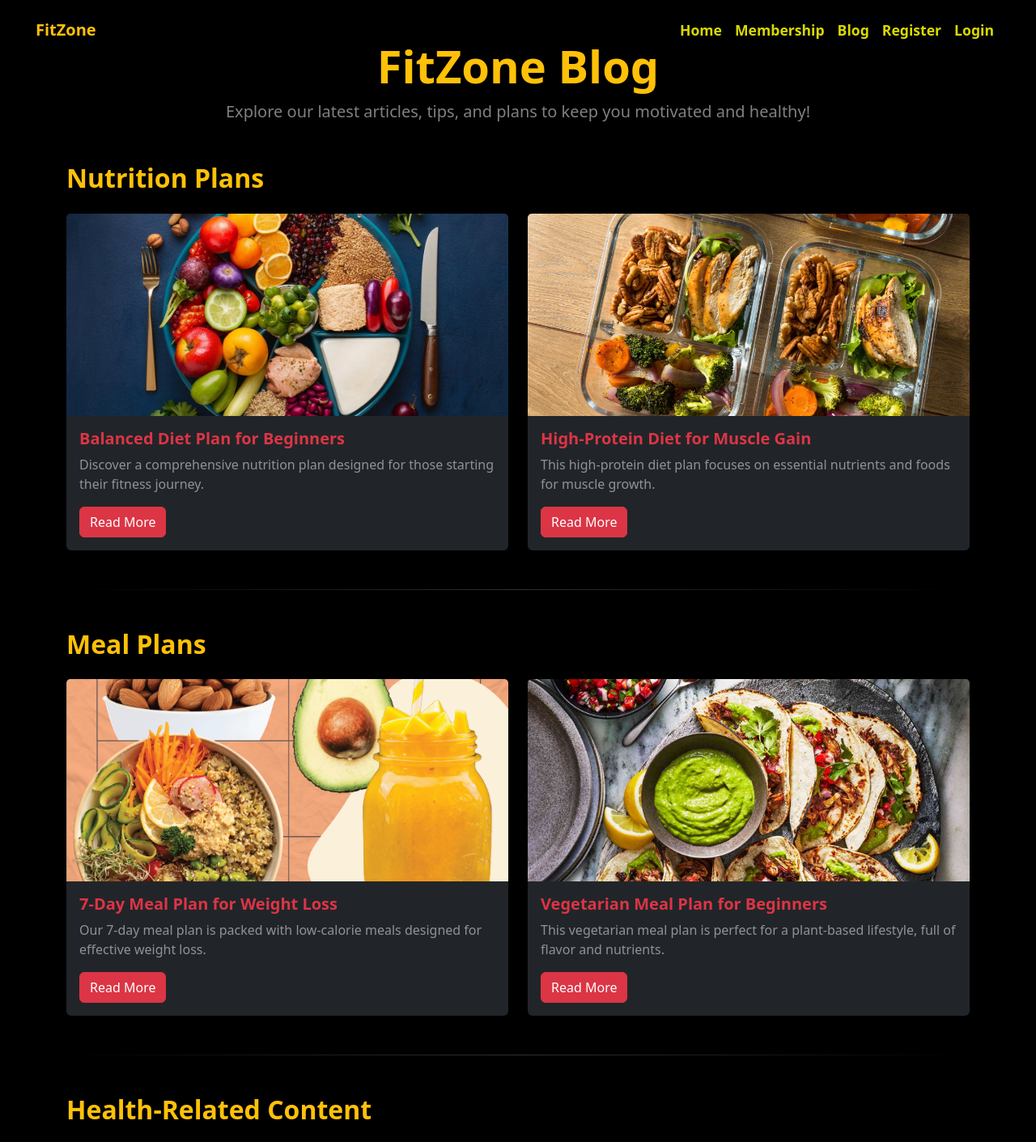
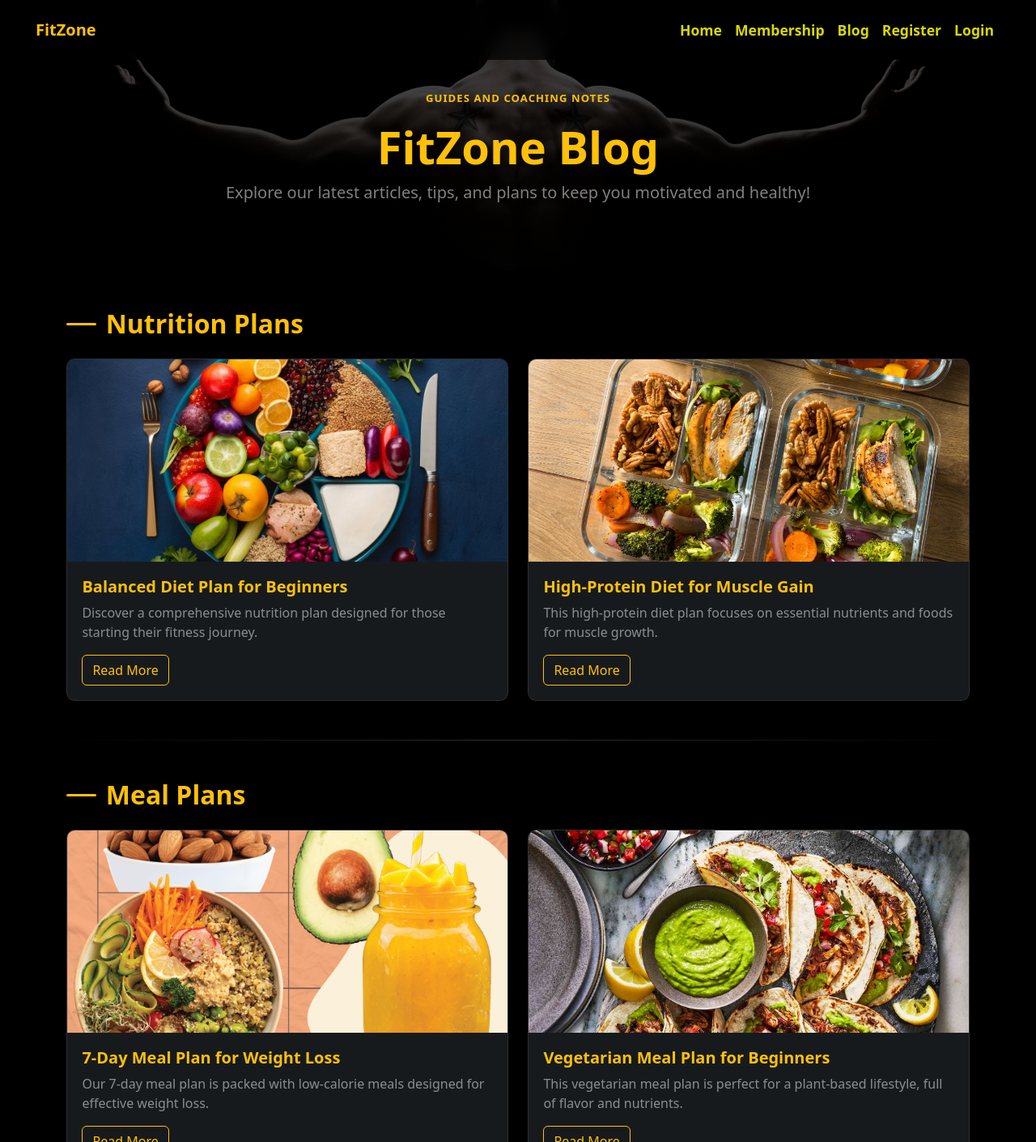
Before and after one commit to Leyan365/Fitzone, a PHP site: page /blog.php in a window 1280 px wide. Shown: the top 1411 px of the page at 81% size. Run offline with PHP 8.4, Linux system fonts and the light colour scheme.

Commit message:
Polish public site pages

```diff
--- a/blog.php
+++ b/blog.php
@@ -53,7 +53,7 @@ $blogCategories = [
             'link' => 'workout_core_strength.php?id=1'
         ],
         [
-            'title' => 'Beginner’s Guide to Strength Training',
+            'title' => 'Beginner\'s Guide to Strength Training',
             'image' => 'images/strength_training_guide.jpg',
             'excerpt' => 'This guide covers the basics of strength training to help you get started safely and effectively.',
             'link' => 'workout_strength_training.php?id=2'
@@ -87,25 +87,29 @@ $blogCategories = [
 <body>
 <?php include('includes/header.php'); ?>
 
-<main>
-    <div class="container py-5">
-        <div class="text-center mb-5">
+<main class="page-main">
+    <section class="page-hero text-center">
+        <div class="container">
+            <p class="section-kicker">Guides and coaching notes</p>
             <h1 class="display-4 fw-bold text-yellow">FitZone Blog</h1>
             <p class="lead text-white-50">Explore our latest articles, tips, and plans to keep you motivated and healthy!</p>
         </div>
+    </section>
+
+    <div class="container py-5">
 
         <?php foreach ($blogCategories as $category => $posts): ?>
             <section class="mb-5">
-                <h2 class="text-yellow fw-bold mb-4"><?= htmlspecialchars($category) ?></h2>
+                <h2 class="blog-category-heading text-yellow fw-bold mb-4"><?= e($category) ?></h2>
                 <div class="row g-4">
                     <?php foreach ($posts as $post): ?>
                         <div class="col-lg-6 d-flex align-items-stretch">
                             <div class="card bg-dark text-white service-card h-100">
-                                <img src="<?= htmlspecialchars($post['image']) ?>" class="card-img-top" alt="<?= htmlspecialchars($post['title']) ?>" style="height: 250px; object-fit: cover;">
+                                <img src="<?= e($post['image']) ?>" class="card-img-top" alt="<?= e($post['title']) ?>" style="height: 250px; object-fit: cover;">
                                 <div class="card-body d-flex flex-column">
-                                    <h5 class="card-title text-danger fw-bold"><?= htmlspecialchars($post['title']) ?></h5>
-                                    <p class="card-text text-white-50 flex-grow-1"><?= htmlspecialchars($post['excerpt']) ?></p>
-                                    <a href="<?= htmlspecialchars($post['link']) ?>" class="btn btn-danger mt-auto align-self-start">Read More</a>
+                                    <h5 class="card-title text-warning fw-bold"><?= e($post['title']) ?></h5>
+                                    <p class="card-text text-white-50 flex-grow-1"><?= e($post['excerpt']) ?></p>
+                                    <a href="<?= e($post['link']) ?>" class="btn btn-outline-warning mt-auto align-self-start">Read More</a>
                                 </div>
                             </div>
                         </div>
--- a/custom.css
+++ b/custom.css
@@ -12,6 +12,38 @@ html, body {
 
 main, section, footer {
   background-color: #000;
+}
+
+.page-main {
+  padding-top: 0;
+}
+
+.section-kicker {
+  color: #ffc107;
+  font-size: 0.82rem;
+  font-weight: 800;
+  letter-spacing: 0.08em;
+  text-transform: uppercase;
+}
+
+.page-hero {
+  padding: 7rem 0 4rem;
+  background:
+    linear-gradient(rgba(0,0,0,0.66), rgba(0,0,0,0.9)),
+    url('images/backgroundnew.jpg');
+  background-size: cover;
+  background-position: center;
+}
+
+.page-hero h1 {
+  font-weight: 800;
+  letter-spacing: 0;
+}
+
+.page-hero p {
+  max-width: 48rem;
+  margin-left: auto;
+  margin-right: auto;
 }
 
 /*-----------------------------------
@@ -35,13 +67,22 @@ main, section, footer {
   padding-top: 60px; /* Space for fixed navbar */
 }
 
+.hero-actions {
+  display: flex;
+  flex-wrap: wrap;
+  justify-content: center;
+  gap: 0.85rem;
+  margin-top: 1.4rem;
+}
+
 /*-----------------------------------
    Navbar Styles
 -----------------------------------*/
 .navbar {
-  background-color: transparent !important;
-  box-shadow: none !important;
+  background-color: rgba(0,0,0,0.72) !important;
+  box-shadow: 0 0.6rem 1.6rem rgba(0,0,0,0.18) !important;
   padding: 1rem 2rem;
+  backdrop-filter: blur(10px);
 }
 
 /* Ensure navbar collapse is transparent on desktop */
@@ -98,11 +139,14 @@ hr.feature-divider {
    Service Cards
 -----------------------------------*/
 .service-card {
-  border: none;
+  overflow: hidden;
+  border: 1px solid rgba(255,255,255,0.09);
+  border-radius: 0.65rem;
+  background: #171a1d !important;
   transition: transform 0.3s ease, box-shadow 0.3s ease;
 }
 .service-card:hover {
-  transform: translateY(-10px);
+  transform: translateY(-6px);
   box-shadow: 0 1rem 3rem rgba(0,0,0,0.5);
 }
 .service-card .card-img-top {
@@ -110,6 +154,40 @@ hr.feature-divider {
   object-fit: cover;
 }
 
+.service-card .card-body {
+  padding: 1.15rem;
+}
+
+.feature-panel {
+  border: 1px solid rgba(255,255,255,0.09);
+  border-radius: 0.75rem;
+  background: #15181b;
+  box-shadow: 0 1rem 2.2rem rgba(0,0,0,0.24);
+}
+
+.membership-plan-card .img-fluid {
+  min-height: 100%;
+}
+
+.trainer-card img {
+  filter: saturate(1.04) contrast(1.02);
+}
+
+.blog-category-heading {
+  display: flex;
+  align-items: center;
+  gap: 0.75rem;
+}
+
+.blog-category-heading::before {
+  content: "";
+  display: inline-block;
+  width: 2.3rem;
+  height: 0.18rem;
+  border-radius: 999px;
+  background: #ffc107;
+}
+
 /*-----------------------------------
    Custom Text Color
 -----------------------------------*/
```
Also changed, not shown: blog.css (added, +57 -0 lines), index.php (+12 -5 lines), membership.php (+12 -8 lines), style.css (added, +8 -0 lines).
